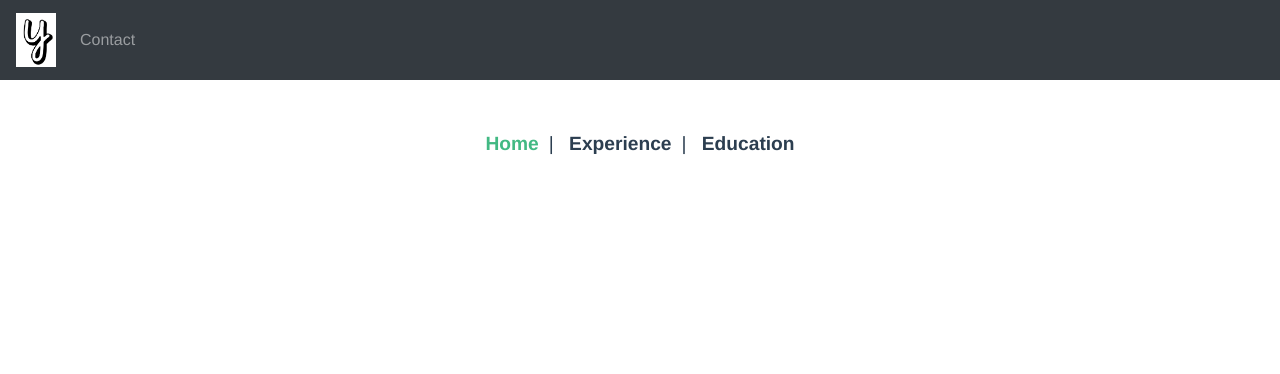
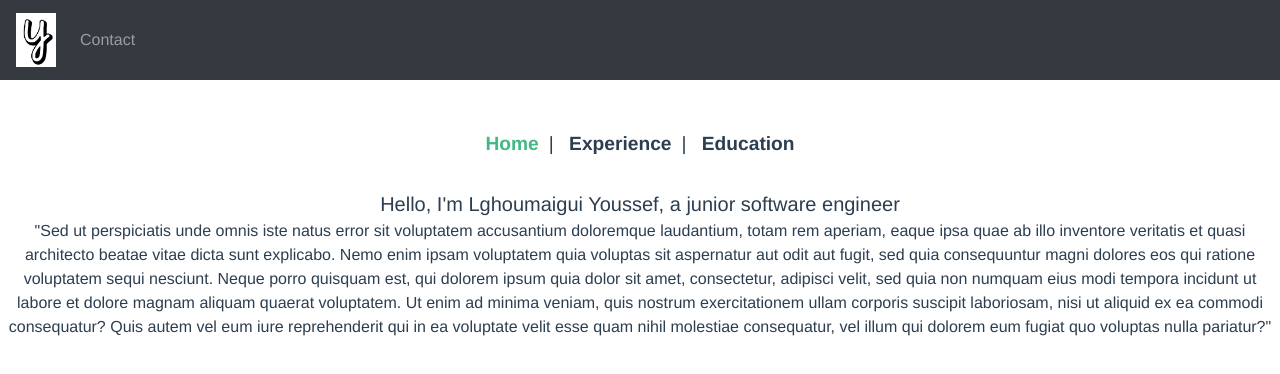
Before and after one commit to ysflghou/myPortfolio, a Vue app: page /home in a window 1280 px wide. Shown: the top 374 px of the page. Built offline with nearby package versions, Linux system fonts and the light colour scheme.

Commit message:
Add fake bio

```diff
--- a/src/router/index.ts
+++ b/src/router/index.ts
@@ -8,22 +8,25 @@ const routes = [
     path: "/experiences",
     name: "experiences",
     component: () =>
-      import(/* webpackChunkName: "about" */ "../views/Experiences.vue")
+      import(/* webpackChunkName: "experiences" */ "../views/Experiences.vue")
   },
   {
     path: "/educations",
     name: "educations",
     component: () =>
-      import(/* webpackChunkName: "about" */ "../views/Educations.vue")
+      import(/* webpackChunkName: "educations" */ "../views/Educations.vue")
   },
   {
-    path: "/about",
-    name: "about",
+    path: "/home",
+    name: "home",
     // route level code-splitting
-    // this generates a separate chunk (about.[hash].js) for this route
+    // this generates a separate chunk (home.[hash].js) for this route
     // which is lazy-loaded when the route is visited.
-    component: () =>
-      import(/* webpackChunkName: "about" */ "../views/About.vue")
+    component: () => import(/* webpackChunkName: "home" */ "../views/Home.vue")
+  },
+  {
+    path: "*",
+    redirect: "/home"
   }
 ];
 
--- a/src/views/About.vue
+++ b/src/views/About.vue
@@ -1,5 +1,23 @@
 <template>
   <div class="about">
-    <h1>This is an about page</h1>
+    <div class="greeting">Hello, I'm Lghoumaigui Youssef, a junior software engineer</div>
+    <p>
+      "Sed ut perspiciatis unde omnis iste natus error sit voluptatem accusantium
+      doloremque laudantium, totam rem aperiam, eaque ipsa quae ab illo inventore veritatis
+      et quasi architecto beatae vitae dicta sunt explicabo. Nemo enim ipsam voluptatem
+      quia voluptas sit aspernatur aut odit aut fugit, sed quia consequuntur magni dolores
+      eos qui ratione voluptatem sequi nesciunt. Neque porro quisquam est, qui dolorem
+      ipsum quia dolor sit amet, consectetur, adipisci velit, sed quia non numquam eius
+      modi tempora incidunt ut labore et dolore magnam aliquam quaerat voluptatem.
+      Ut enim ad minima veniam, quis nostrum exercitationem ullam corporis suscipit
+      laboriosam, nisi ut aliquid ex ea commodi consequatur? Quis autem vel eum iure
+      reprehenderit qui in ea voluptate velit esse quam nihil molestiae consequatur,
+      vel illum qui dolorem eum fugiat quo voluptas nulla pariatur?"
+    </p>
   </div>
 </template>
+<style scoped>
+.greeting {
+  font-size: 20px;
+}
+</style>
--- a/src/views/Home.vue
+++ b/src/views/Home.vue
@@ -1,11 +1,23 @@
 <template>
-  <div class="home">
-    <h1>Hello from home page</h1>
+  <div class="about">
+    <div class="greeting">Hello, I'm Lghoumaigui Youssef, a junior software engineer</div>
+    <p>
+      "Sed ut perspiciatis unde omnis iste natus error sit voluptatem accusantium
+      doloremque laudantium, totam rem aperiam, eaque ipsa quae ab illo inventore veritatis
+      et quasi architecto beatae vitae dicta sunt explicabo. Nemo enim ipsam voluptatem
+      quia voluptas sit aspernatur aut odit aut fugit, sed quia consequuntur magni dolores
+      eos qui ratione voluptatem sequi nesciunt. Neque porro quisquam est, qui dolorem
+      ipsum quia dolor sit amet, consectetur, adipisci velit, sed quia non numquam eius
+      modi tempora incidunt ut labore et dolore magnam aliquam quaerat voluptatem.
+      Ut enim ad minima veniam, quis nostrum exercitationem ullam corporis suscipit
+      laboriosam, nisi ut aliquid ex ea commodi consequatur? Quis autem vel eum iure
+      reprehenderit qui in ea voluptate velit esse quam nihil molestiae consequatur,
+      vel illum qui dolorem eum fugiat quo voluptas nulla pariatur?"
+    </p>
   </div>
 </template>
-
-<script>
-export default {
-  name: "home"
-};
-</script>
+<style scoped>
+.greeting {
+  font-size: 20px;
+}
+</style>
```
